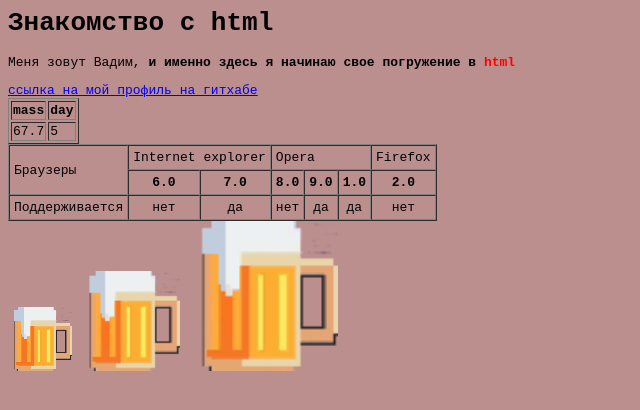
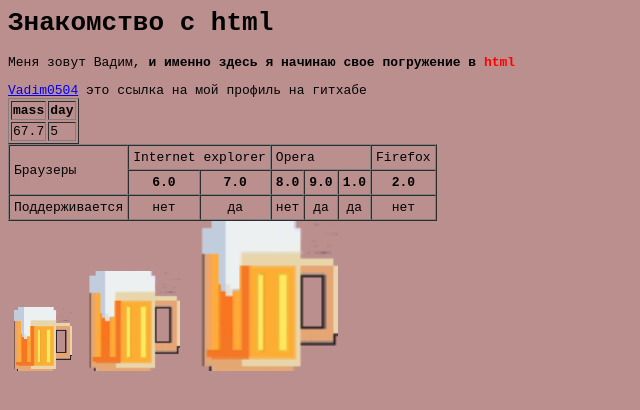
Before and after one commit to DreamyUndertaker/Develop_Interface, a plain HTML site: page 1 лаба/index.html in a window 1280 px wide. Shown: the whole page, without its empty margins (0-640 px from the left). Drawn offline with Linux system fonts and the light colour scheme.

Commit message:
косметика для 1 лабы

```diff
--- a/1 лаба/index.html
+++ b/1 лаба/index.html
@@ -17,7 +17,7 @@
 </head>
 <body>
     <p>Меня зовут Вадим, <b>и именно здесь я начинаю свое погружение в <span class="colortext">html</span></span></p></b></p>
-    <p1><a href="https://github.com/Vadim0504">ссылка на мой профиль на гитхабе</a></p1>
+    <p1><a href="https://github.com/Vadim0504">Vadim0504</a>  это ссылка на мой профиль на гитхабе</p1>
     <table = border="1">
         <tr>
             <th>mass</th><th>day</th>
```
